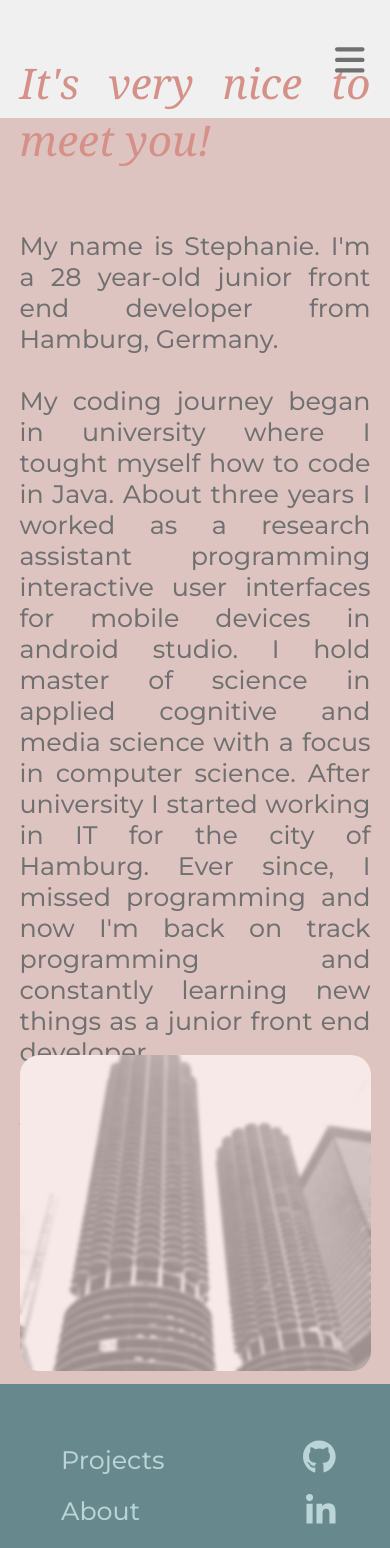
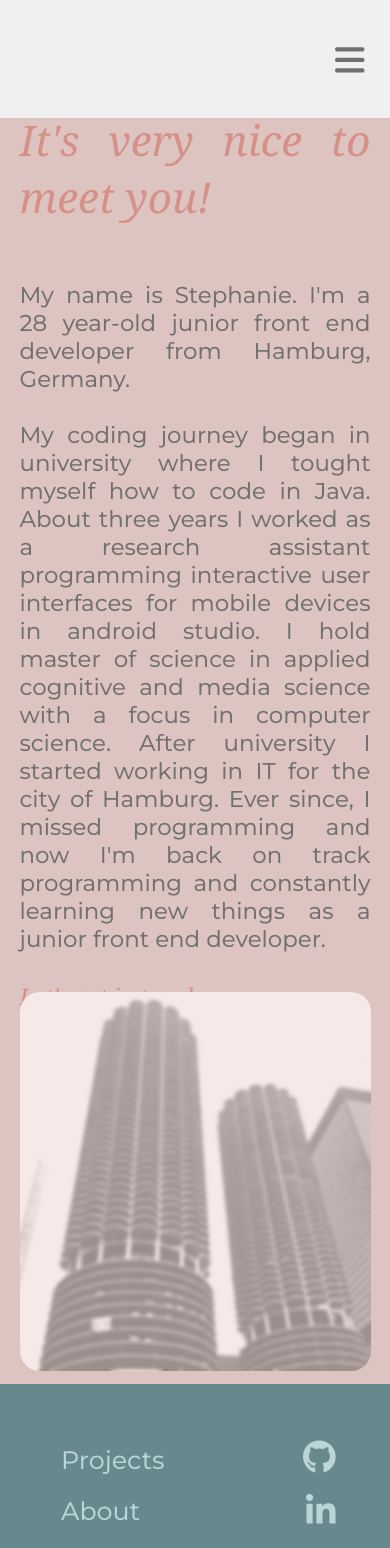
Before and after one commit to cleaningsupplies/slcs_public, a React (Create React App) app: page /about in a window 390 px wide. Shown: the top 1548 px of the page. Built offline with nearby package versions, Linux system fonts and the light colour scheme.

Commit message:
about page responsive on phone

```diff
--- a/src/components/ContactForm.js
+++ b/src/components/ContactForm.js
@@ -65,7 +65,7 @@ export default function ContactForm() {
       )
       .catch((error) => alert("I'm sorry, something did't work! Why don't you contact me via LinkedIn for now? :) Thank you!"));
 
-      setTimeout(()=> userFeedback.style.visibility = "hidden", 2000);
+      setTimeout(()=> userFeedback.style.visibility = "hidden", 5000);
     }
 
     return (
--- a/src/css/about.module.css
+++ b/src/css/about.module.css
@@ -140,10 +140,14 @@
 @media only screen and (max-width: 500px) {
 
     .text_container{
-        height: 73%;
+        height: 68%;
     }
 
     .image_container{
-        height: 25%;
+        height: 30%;
+    }
+
+    .description{
+        font-size: 2.71vh;
     }
 }
--- a/src/css/projects.module.css
+++ b/src/css/projects.module.css
@@ -84,7 +84,7 @@ img{
     }
 
     td{
-        width: 99.7%;
+        width: 99.6%;
         height: 50vh;
         display: flex;
         justify-content: center;
```
